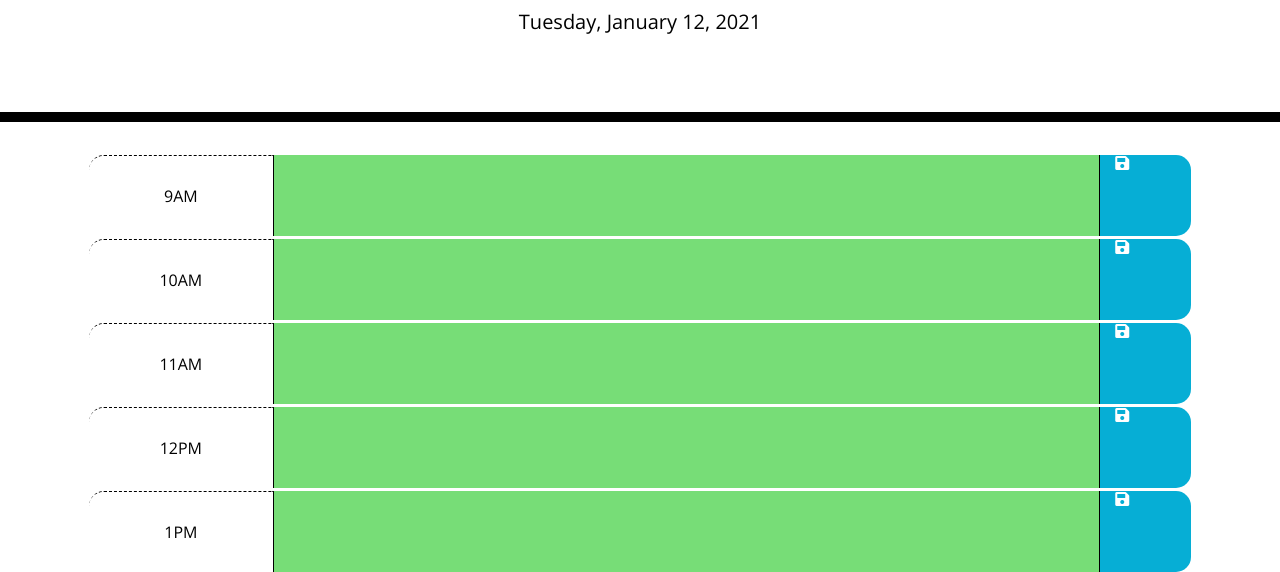
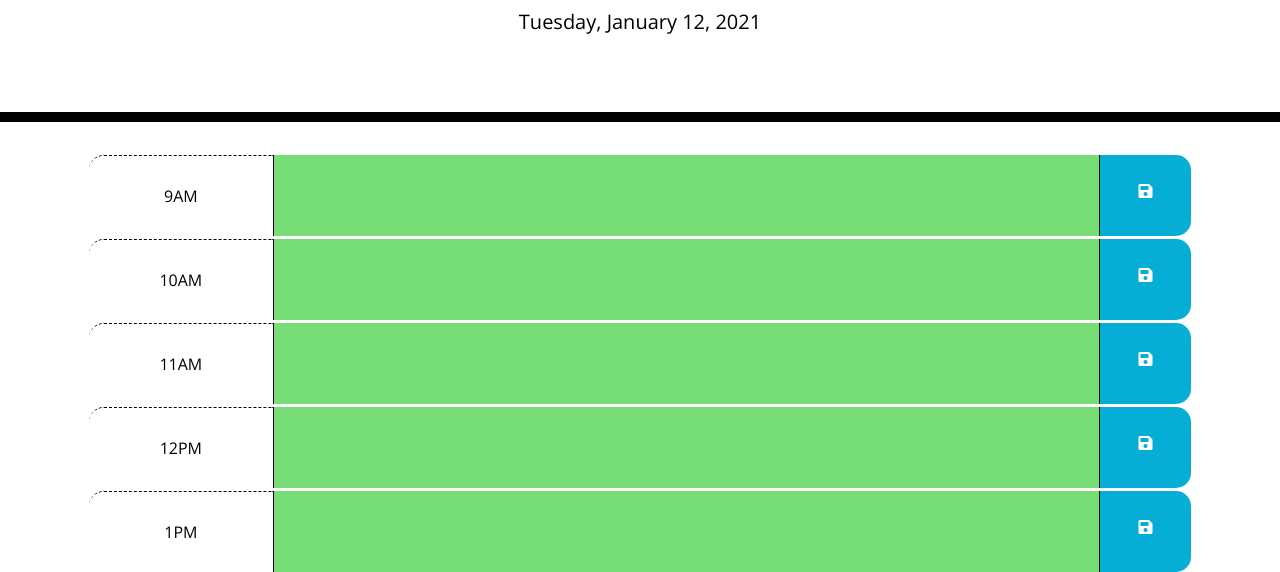
Before and after one commit to Loosekonnection/dayPlanner, a plain HTML site: page index.html in a window 1280 px wide. Shown: the part 182-754 px from the top of the page. Drawn offline with nearby package versions, Linux system fonts and the light colour scheme.

Commit message:
Time Blocks CSS additions

```diff
--- a/css/style.css
+++ b/css/style.css
@@ -64,9 +64,12 @@ textarea{
     border-bottom-right-radius: 15px;
     background-color: #06AED5;
     color: white;
+    text-align: center;
+    padding-top: 1.75rem;
 }
 
 .saveBtn i:hover {
     font-size: 20px;
     transition: all .3s ease-in-out;
+    color: #000000;
 }
```
